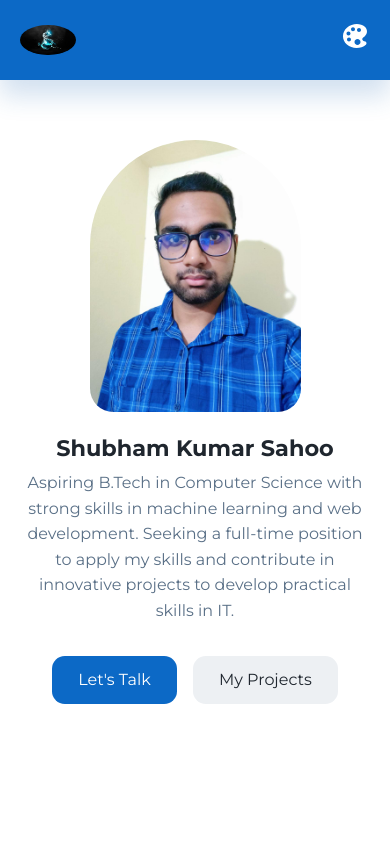
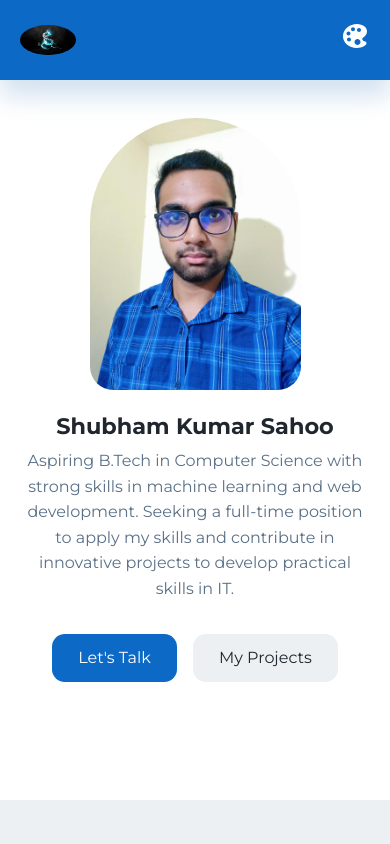
Before and after one commit to Shubham-Kumar-Sahoo/Portfolio-Website, a React (Create React App) app: page / in a window 390 px wide. Shown: the top 844 px of the page. Built offline with nearby package versions, Linux system fonts and the light colour scheme.

Commit message:
Update header.css

```diff
--- a/src/sections/header/header.css
+++ b/src/sections/header/header.css
@@ -1,6 +1,5 @@
 header {
-    margin-top: 5rem;
-    height: calc(100vh - 5rem);
+    height: 50rem;
     display: grid;
     place-items: center;
     background: var(--color-white);
@@ -60,16 +59,8 @@ header {
 }
 
 
-/* For tablets */
-@media screen and (max-width: 1024px) {
-    header {
-        margin-top: 0;
-        height: 100vh;
-    }
-}
 
-
-/* For tablets */
+/* For phones */
 @media screen and (max-width: 600px) {
     .header__profile {
         width: 14rem;
```
